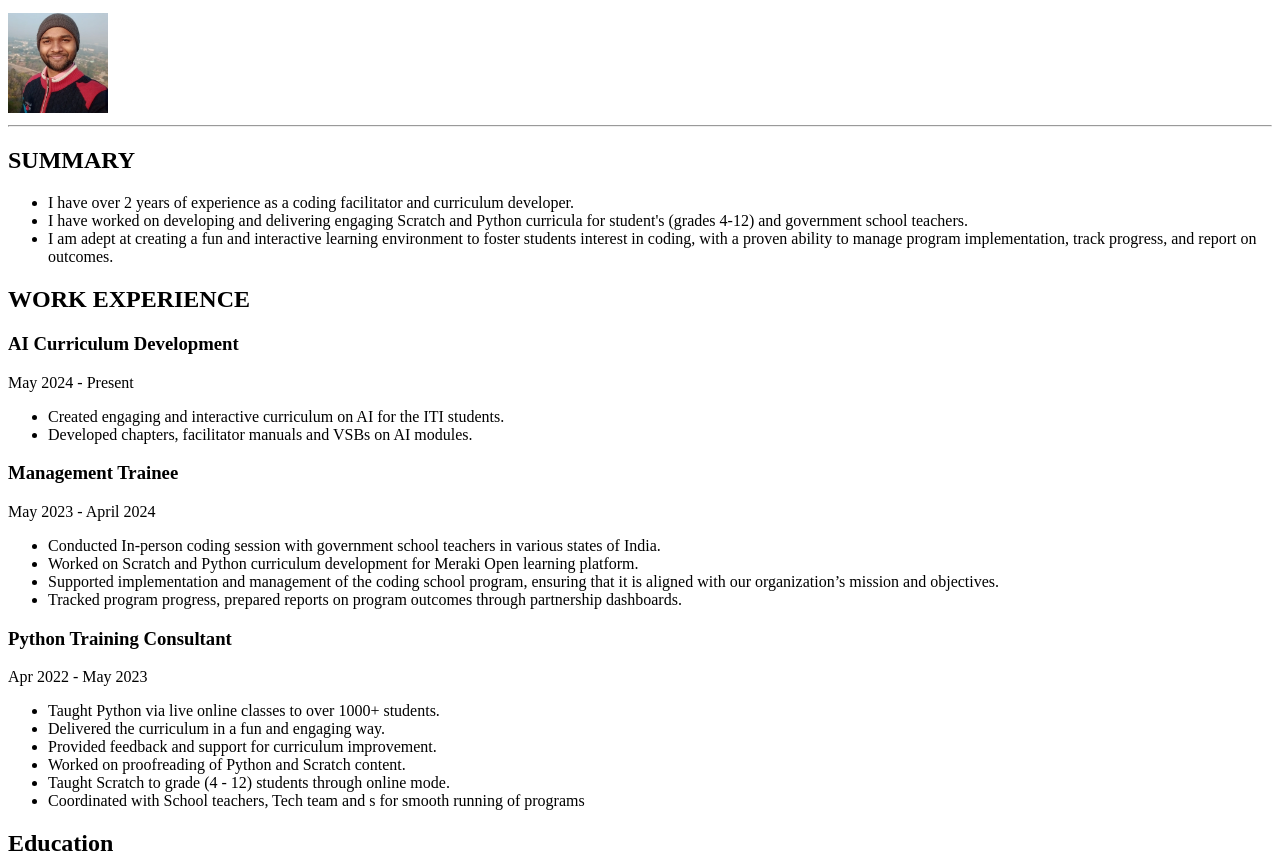
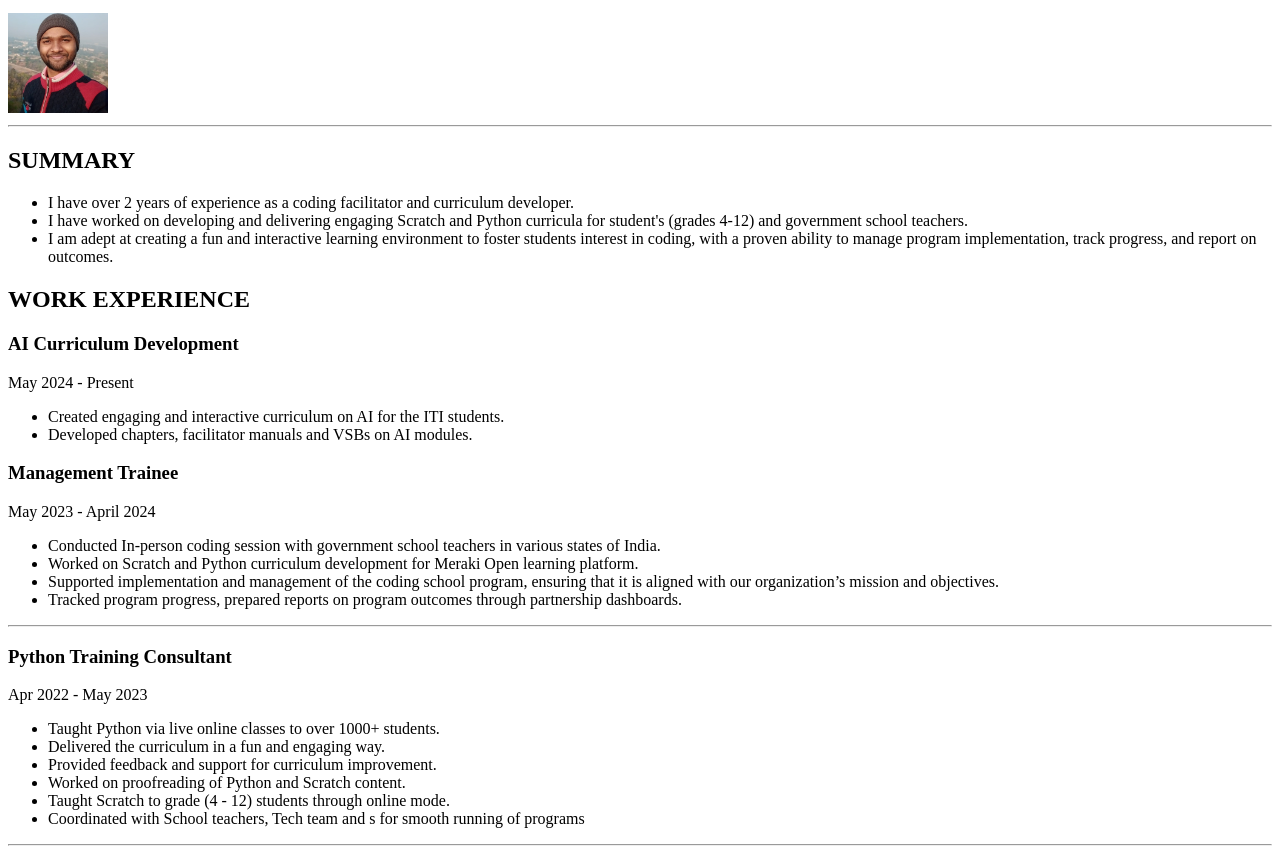
Before and after one commit to Gupta-Saurabh0/html-Resume, a plain HTML site: page index.html in a window 1280 px wide. Shown: the part 101-954 px from the top of the page. Drawn offline with Linux system fonts and the light colour scheme.

Commit message:
index.html

```diff
--- a/index.html
+++ b/index.html
@@ -26,6 +26,7 @@
       <li>Created engaging and interactive curriculum on AI for the ITI students.</li>
       <li>Developed chapters, facilitator manuals and VSBs on AI modules.</li>
     </ul>
+</hr>
   <h3>Management Trainee</h3>
   <p>May 2023 - April 2024</p>
   <ul>
@@ -34,7 +35,7 @@
     <li>Supported implementation and management of the coding school program, ensuring that it is aligned with our organization’s mission and objectives.</li>
     <li>Tracked program progress, prepared reports on program outcomes through partnership dashboards.</li>
   </ul>
-
+<hr/>
   <h3>Python Training Consultant</h3>
   <p>Apr 2022 - May 2023</p>
   <ul>
@@ -45,7 +46,7 @@
     <li>Taught Scratch to grade (4 - 12) students through online mode.</li>
     <li>Coordinated with School teachers, Tech team and s for smooth running of programs</li>
   </ul>
-
+<hr/>
   <h2>Education</h2>
   <h3>Bachelore of Computer Application</h3>
   <p>Ganesh Lal Agarwal</p>
```
